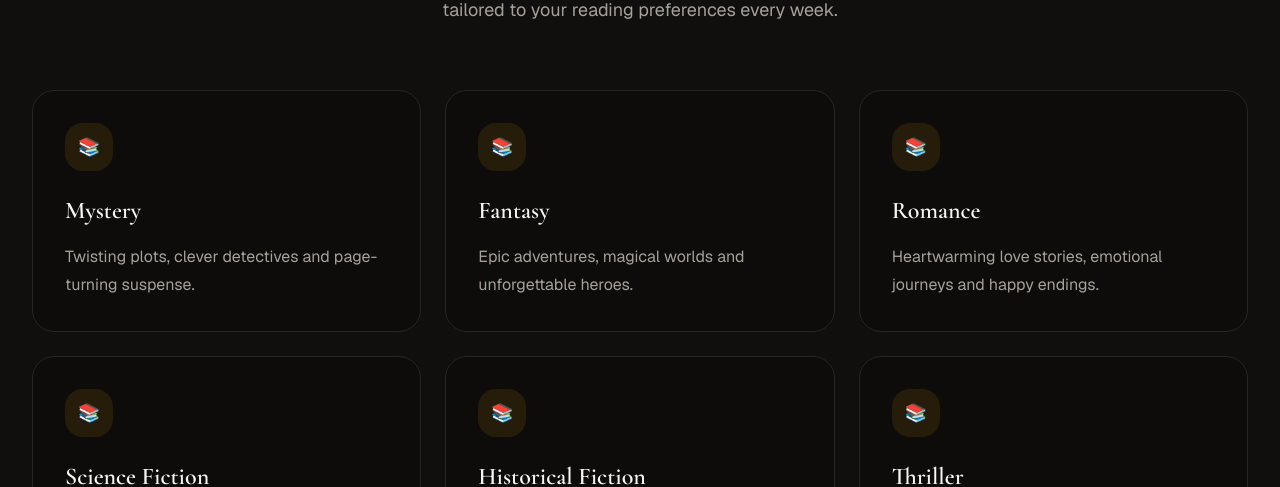
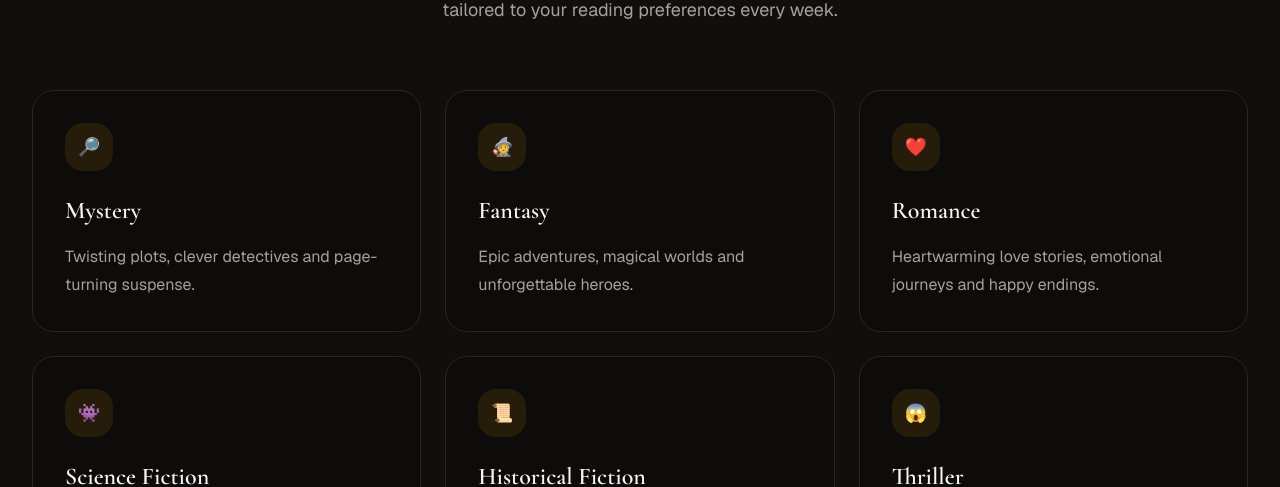
Before and after one commit to SobiahSelvarajah/ss-bookdrop, a Next.js app: page / in a window 1280 px wide. Shown: the part 2140-2627 px from the top of the page. Built offline with nearby package versions, Linux system fonts and the light colour scheme.

Commit message:
feat: icons added to genres component and data file

```diff
--- a/src/components/sections/genres/Genres.tsx
+++ b/src/components/sections/genres/Genres.tsx
@@ -12,6 +12,7 @@ export default function Genres() {
                     {genres.map((genre) => (
                         <GenresCard
                             key={genre.title}
+                            icon={genre.icon}
                             title={genre.title}
                             description={genre.description}
                         />
--- a/src/components/sections/genres/GenresCard.tsx
+++ b/src/components/sections/genres/GenresCard.tsx
@@ -1,16 +1,17 @@
 type GenresCardProps = {
+    icon: string;
     title: string;
     description: string;
 };
 
 
 export default function GenresCard({
-    title, description,
+    icon, title, description,
 }: GenresCardProps) {
     return (
         <article className="group rounded-3xl border border-stone-800 bg-stone-950/60 p-8 transition-all duration-300 hover:-translate-y-1 hover:border-amber-400/40 hover:bg-stone-900/80">
             <div className="mb-6 flex h-12 w-12 items-center justify-center rounded-2xl bg-amber-400/10 text-lg font-semibold text-amber-300">
-                📚
+                {icon}
             </div>
             <header>
                 <h3 className="font-heading text-2xl font-semibold text-stone-100">
--- a/src/data/genres.ts
+++ b/src/data/genres.ts
@@ -2,31 +2,37 @@
 
 export const genres = [
     {
+        icon: "🔎",
         title: "Mystery",
         description:
             "Twisting plots, clever detectives and page-turning suspense.",
     },
     {
+        icon: "🧙",
         title: "Fantasy",
         description:
             "Epic adventures, magical worlds and unforgettable heroes.",
     },
     {
+        icon: "❤️",
         title: "Romance",
         description:
             "Heartwarming love stories, emotional journeys and happy endings.",
     },
     {
+        icon: "👾",
         title: "Science Fiction",
         description:
             "Explore futuristic technology, space travel and imagined worlds.",
     },
     {
+        icon: "📜",
         title: "Historical Fiction",
         description:
             "Experience captivating stories inspired by real moments in history.",
     },
     {
+        icon: "😱",
         title: "Thriller",
         description:
             "High stakes tension, unexpected twists and edge-of-your-seat action.",
```
